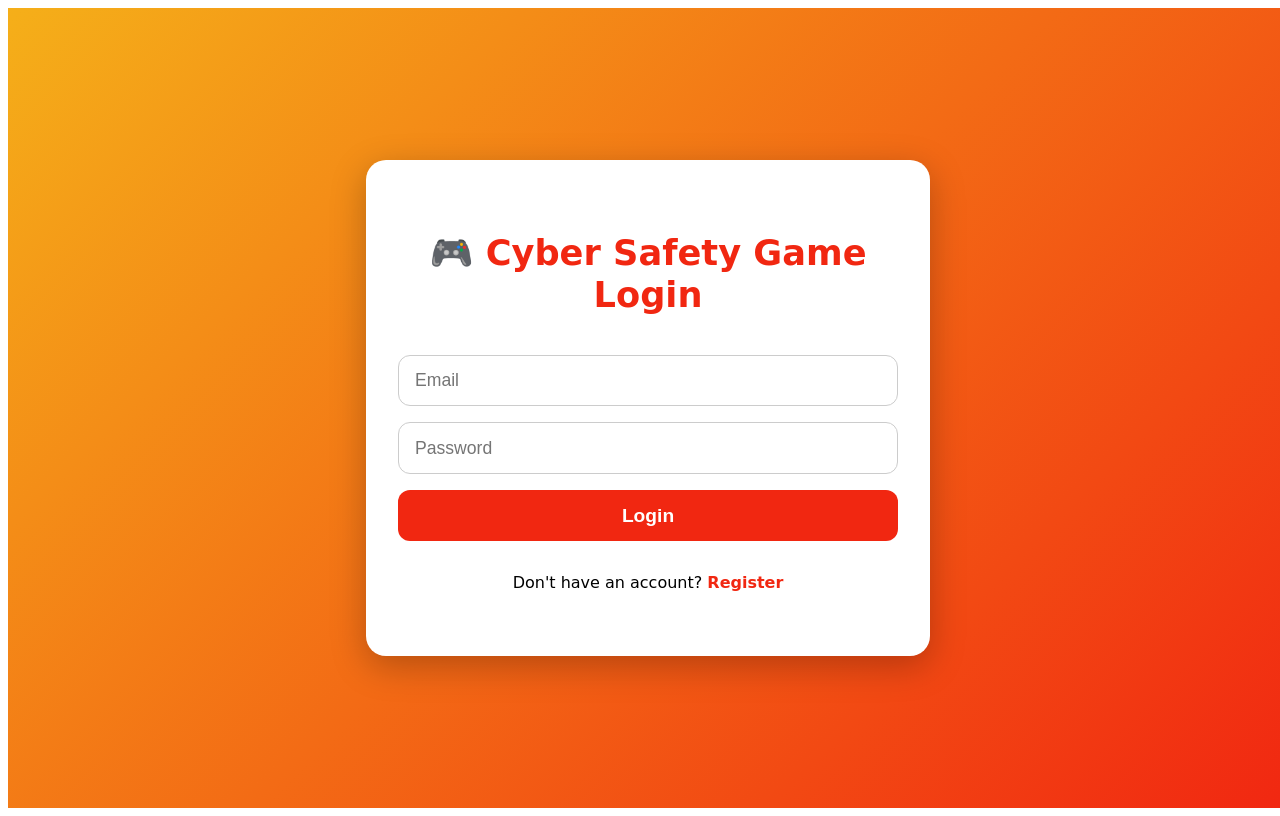
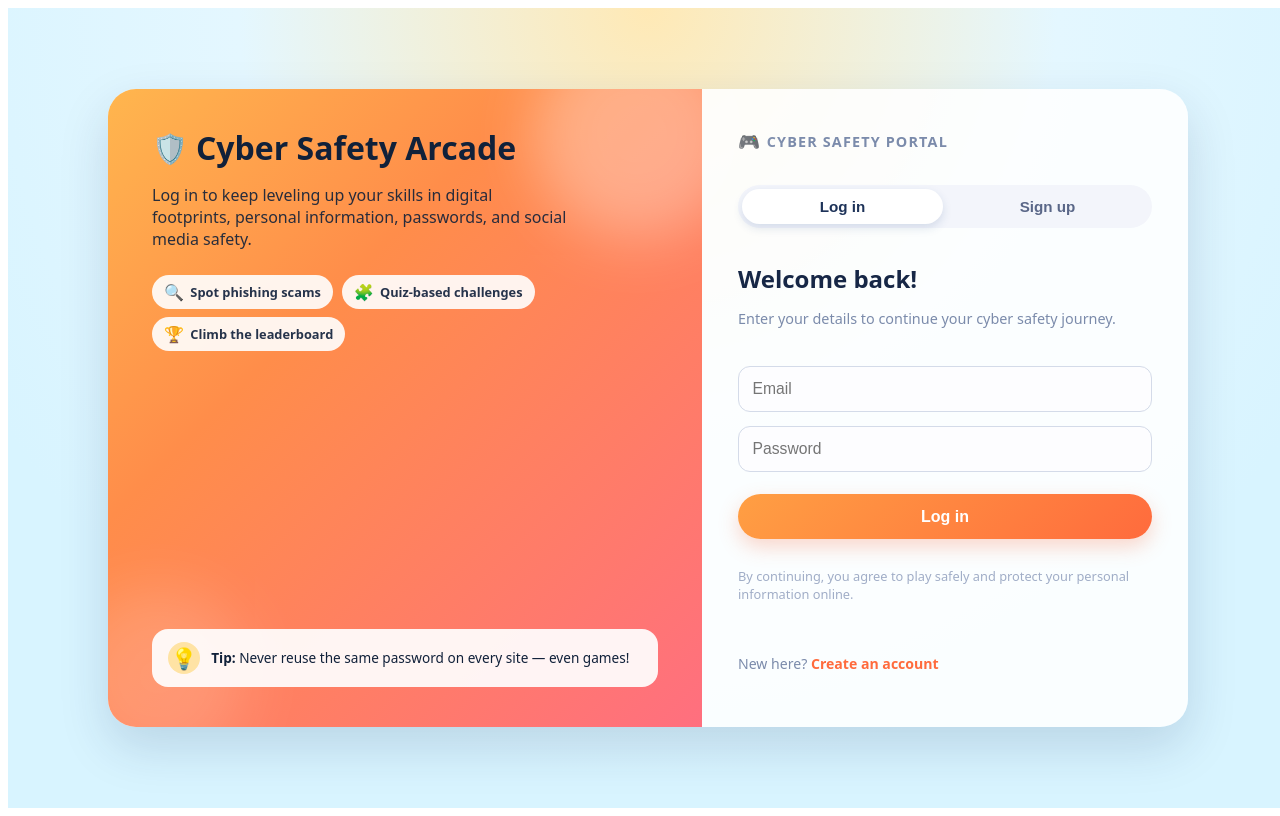
Before and after one commit to jsonfrmt0162/cyber-safety-game, a React app in the folder frontend/: page / in a window 1280 px wide. Built offline with nearby package versions, Linux system fonts and the light colour scheme; no server answers; the HTML template or start-up script is replaced by a standard one.

Commit message:
Change login design

```diff
--- a/frontend/src/pages/Auth.jsx
+++ b/frontend/src/pages/Auth.jsx
@@ -90,17 +90,80 @@ export default function Auth() {
   return (
     <>
       <div className="login-container">
+        <div className="login-shell">
+          {/* LEFT HERO PANEL */}
+          <div className="login-hero">
+            <div className="login-hero-heading">
+              <h1 className="login-hero-title">
+                <span className="emoji">🛡️</span>
+                Cyber Safety Arcade
+              </h1>
+              <p className="login-hero-subtitle">
+                Log in to keep leveling up your skills in digital footprints,
+                personal information, passwords, and social media safety.
+              </p>
+
+              <div className="login-hero-chips">
+                <div className="hero-chip">
+                  <span className="icon">🔍</span> Spot phishing scams
+                </div>
+                <div className="hero-chip">
+                  <span className="icon">🧩</span> Quiz-based challenges
+                </div>
+                <div className="hero-chip">
+                  <span className="icon">🏆</span> Climb the leaderboard
+                </div>
+              </div>
+            </div>
+
+            <div className="login-hero-footer">
+              <div className="login-hero-footer-icon">💡</div>
+              <div className="login-hero-footer-text">
+                <strong>Tip:</strong> Never reuse the same password on every
+                site — even games!
+              </div>
+            </div>
+          </div>
+
+          {/* RIGHT FORM PANEL */}
           <div className="login-card">
-        <h1 className="login-title">
-          {isLogin ? "🎮 Cyber Safety Game Login" : "📝 Sign Up"}
-        </h1>
+            <div className="login-logo">
+              <span>🎮</span>
+              CYBER SAFETY PORTAL
+            </div>
+
+            {/* Toggle tabs */}
+            <div className="auth-toggle">
+              <button
+                type="button"
+                className={`auth-tab ${isLogin ? "active" : ""}`}
+                onClick={() => setIsLogin(true)}
+              >
+                Log in
+              </button>
+              <button
+                type="button"
+                className={`auth-tab ${!isLogin ? "active" : ""}`}
+                onClick={() => setIsLogin(false)}
+              >
+                Sign up
+              </button>
+            </div>
+
+            <div>
+              <h2 className="login-title">
+                {isLogin ? "Welcome back!" : "Create your player profile"}
+              </h2>
+              <p className="login-subtext">
+                {isLogin
+                  ? "Enter your details to continue your cyber safety journey."
+                  : "Just a few details so we can track your progress and scores."}
+              </p>
+            </div>
 
             {error && <p className="login-error">{error}</p>}
 
-        <form
-          onSubmit={handleSubmit}
-          style={{ display: "flex", flexDirection: "column", gap: "1rem" }}
-        >
+            <form onSubmit={handleSubmit} className="login-form">
               {!isLogin && (
                 <>
                   <input
@@ -158,43 +221,46 @@ export default function Auth() {
                     ? "Logging you in..."
                     : "Creating your account..."
                   : isLogin
-              ? "Login"
-              : "Register"}
+                  ? "Log in"
+                  : "Sign up"}
               </button>
+
+              <p className="login-meta">
+                By continuing, you agree to play safely and protect your personal
+                information online.
+              </p>
             </form>
 
             <p className="signup-text">
-          {isLogin ? "Don't have an account? " : "Already have an account? "}
-          <span className="signup-link" onClick={() => setIsLogin(!isLogin)}>
-            {isLogin ? "Register" : "Login"}
+              {isLogin ? "New here? " : "Already have an account? "}
+              <span
+                className="signup-link"
+                onClick={() => setIsLogin((prev) => !prev)}
+              >
+                {isLogin ? "Create an account" : "Log in instead"}
               </span>
             </p>
           </div>
         </div>
+      </div>
 
+      {/* Loading overlay */}
       <LoadingOverlay
-
         show={loading}
-
-        text={isLogin ? "Logging you in..." : "Setting up your player profile..."}
-
+        text={
+          isLogin
+            ? "Checking your credentials..."
+            : "Setting up your cyber safety profile..."
+        }
       />
 
       {/* Toast for success / error */}
-
       <Toast
-
         open={toastOpen}
-
         type={toastType}
-
         message={toastMsg}
-
         onClose={() => setToastOpen(false)}
-
       />
-
     </>
-
   );
 }
--- a/frontend/src/styles/Login.css
+++ b/frontend/src/styles/Login.css
@@ -1,78 +1,296 @@
-/* Full-screen container with gradient background */
+/* ==== Page background ==== */
 .login-container {
   display: flex;
   justify-content: center;
   align-items: center;
-    height: 100vh;
+  min-height: 100vh;
   width: 100vw;
-    background: linear-gradient(135deg, #f5af19, #f12711);
-    font-family: 'Comic Sans MS', sans-serif;
-    padding: 1rem;
+  padding: 1.5rem;
   box-sizing: border-box;
+  background: radial-gradient(circle at top, #ffe9b5 0, #e4f7ff 40%, #d8f4ff 75%);
+  font-family: system-ui, -apple-system, BlinkMacSystemFont, "Segoe UI", sans-serif;
 }
 
-  /* Card in the center */
-  .login-card {
-    background: #fff;
-    padding: 3rem 2rem;
-    border-radius: 20px;
-    width: 90%;
-    max-width: 500px;
-    text-align: center;
-    box-shadow: 0 10px 35px rgba(0, 0, 0, 0.25);
+/* Wrapper that holds hero + form */
+.login-shell {
+  width: 100%;
+  max-width: 1080px;
+  background: rgba(255, 255, 255, 0.88);
+  border-radius: 28px;
+  box-shadow: 0 20px 50px rgba(15, 40, 90, 0.15);
+  display: grid;
+  grid-template-columns: minmax(0, 1.1fr) minmax(0, 0.9fr);
+  overflow: hidden;
+}
+
+/* ==== Left hero panel ==== */
+.login-hero {
+  padding: 2.5rem 2.75rem;
+  background: linear-gradient(135deg, #ffb64e, #ff8d4a 35%, #ff6f7f 100%);
+  color: #11213a;
   display: flex;
   flex-direction: column;
-    gap: 1rem;
+  justify-content: space-between;
+  position: relative;
 }
 
-  /* Title */
-  .login-title {
-    font-size: 2.2rem;
-    margin-bottom: 1.5rem;
-    color: #f12711;
+/* subtle floating glow circles */
+.login-hero::before,
+.login-hero::after {
+  content: "";
+  position: absolute;
+  border-radius: 999px;
+  filter: blur(30px);
+  opacity: 0.45;
+  pointer-events: none;
+}
+.login-hero::before {
+  width: 210px;
+  height: 210px;
+  background: rgba(255, 255, 255, 0.7);
+  top: -60px;
+  right: -40px;
+}
+.login-hero::after {
+  width: 180px;
+  height: 180px;
+  background: rgba(255, 255, 255, 0.35);
+  bottom: -40px;
+  left: -40px;
 }
 
-  /* Inputs */
+.login-hero-heading {
+  position: relative;
+  z-index: 1;
+}
+
+.login-hero-title {
+  font-size: 2rem;
+  line-height: 1.2;
+  font-weight: 800;
+  margin: 0 0 0.4rem;
+  display: flex;
+  align-items: center;
+  gap: 0.5rem;
+}
+
+.login-hero-title span.emoji {
+  font-size: 1.8rem;
+}
+
+.login-hero-subtitle {
+  font-size: 1rem;
+  max-width: 26rem;
+  opacity: 0.9;
+}
+
+/* little chips listing modules */
+.login-hero-chips {
+  margin-top: 1.6rem;
+  display: flex;
+  flex-wrap: wrap;
+  gap: 0.55rem;
+}
+
+.hero-chip {
+  padding: 0.35rem 0.75rem;
+  border-radius: 999px;
+  font-size: 0.8rem;
+  font-weight: 600;
+  background: rgba(255, 255, 255, 0.9);
+  color: #26334b;
+  display: inline-flex;
+  align-items: center;
+  gap: 0.4rem;
+}
+
+.hero-chip span.icon {
+  font-size: 1rem;
+}
+
+/* cute footer badge */
+.login-hero-footer {
+  position: relative;
+  z-index: 1;
+  margin-top: 2rem;
+  padding: 0.8rem 1rem;
+  border-radius: 16px;
+  background: rgba(255, 255, 255, 0.92);
+  display: flex;
+  align-items: center;
+  gap: 0.7rem;
+}
+
+.login-hero-footer-icon {
+  width: 32px;
+  height: 32px;
+  border-radius: 999px;
+  display: inline-flex;
+  align-items: center;
+  justify-content: center;
+  background: #ffe3a4;
+  color: #c76b1b;
+  font-size: 1.3rem;
+}
+
+.login-hero-footer-text {
+  font-size: 0.85rem;
+  line-height: 1.35;
+}
+
+/* ==== Right card / form ==== */
+.login-card {
+  padding: 2.5rem 2.25rem;
+  display: flex;
+  flex-direction: column;
+  gap: 1.5rem;
+}
+
+.login-logo {
+  font-size: 0.9rem;
+  font-weight: 700;
+  letter-spacing: 0.08em;
+  text-transform: uppercase;
+  color: #7b8bab;
+  display: flex;
+  align-items: center;
+  gap: 0.35rem;
+}
+
+.login-logo span {
+  font-size: 1.1rem;
+}
+
+/* Tabs for Login / Sign up */
+.auth-toggle {
+  margin-top: 0.5rem;
+  display: flex;
+  padding: 0.25rem;
+  border-radius: 999px;
+  background: #f3f5fb;
+  gap: 0.25rem;
+}
+
+.auth-tab {
+  flex: 1;
+  border-radius: 999px;
+  padding: 0.55rem 0.6rem;
+  font-size: 0.95rem;
+  font-weight: 600;
+  border: none;
+  background: transparent;
+  cursor: pointer;
+  color: #5a6788;
+  transition: all 0.2s ease;
+}
+
+.auth-tab.active {
+  background: #ffffff;
+  color: #1e3359;
+  box-shadow: 0 4px 10px rgba(33, 75, 137, 0.15);
+}
+
+/* Title & helper text inside the card */
+.login-title {
+  font-size: 1.5rem;
+  font-weight: 700;
+  margin: 0.6rem 0 0.15rem;
+  color: #172746;
+}
+
+.login-subtext {
+  font-size: 0.9rem;
+  color: #7b8bab;
+}
+
+/* Form fields */
+.login-form {
+  display: flex;
+  flex-direction: column;
+  gap: 0.9rem;
+}
+
 .login-input {
-    padding: 0.9rem 1rem;
+  padding: 0.8rem 0.85rem;
   border-radius: 12px;
-    border: 1px solid #ccc;
-    font-size: 1.1rem;
+  border: 1px solid #d4dbe9;
+  font-size: 0.98rem;
   outline: none;
+  transition: all 0.15s ease;
+  background: #fdfdff;
+}
+
+.login-input:focus {
+  border-color: #4f8cff;
+  box-shadow: 0 0 0 3px rgba(79, 140, 255, 0.18);
+  background: #ffffff;
 }
 
 /* Button */
 .login-button {
-    padding: 0.9rem;
-    border-radius: 12px;
+  margin-top: 0.5rem;
+  padding: 0.85rem;
+  border-radius: 999px;
   border: none;
-    background: #f12711;
+  background: linear-gradient(135deg, #ff9f43, #ff6b3d);
   color: #fff;
-    font-size: 1.2rem;
-    font-weight: bold;
+  font-size: 1rem;
+  font-weight: 700;
   cursor: pointer;
-    transition: background 0.3s;
+  transition: transform 0.1s ease, box-shadow 0.15s ease, filter 0.15s ease;
+  box-shadow: 0 8px 20px rgba(247, 113, 69, 0.28);
 }
 
 .login-button:hover {
-    background: #ff3c00;
+  filter: brightness(1.03);
+  box-shadow: 0 10px 26px rgba(247, 113, 69, 0.35);
+  transform: translateY(-1px);
 }
 
-  /* Error message */
-  .login-error {
-    color: red;
-    font-size: 1rem;
-    margin-bottom: 0.5rem;
+.login-button:disabled {
+  opacity: 0.7;
+  cursor: default;
+  box-shadow: none;
 }
 
-  /* Signup link */
+/* Error */
+.login-error {
+  color: #e63946;
+  font-size: 0.85rem;
+  background: #ffe9eb;
+  border-radius: 10px;
+  padding: 0.5rem 0.75rem;
+}
+
+/* Bottom text */
 .signup-text {
-    font-size: 1rem;
-    margin-top: 1rem;
+  font-size: 0.88rem;
+  color: #7b8bab;
 }
 
 .signup-link {
-    color: #f12711;
-    font-weight: bold;
+  color: #ff6b3d;
+  font-weight: 600;
   cursor: pointer;
 }
+
+/* Small hint under button */
+.login-meta {
+  font-size: 0.8rem;
+  color: #a0adc7;
+}
+
+/* ==== Responsive ==== */
+@media (max-width: 900px) {
+  .login-shell {
+    grid-template-columns: minmax(0, 1fr);
+  }
+
+  .login-hero {
+    display: none; /* keep it simple on small phones */
+  }
+
+  .login-card {
+    padding: 2.25rem 1.5rem 2rem;
+  }
+}
```
Lines whose indentation alone changed are shown as unchanged.
